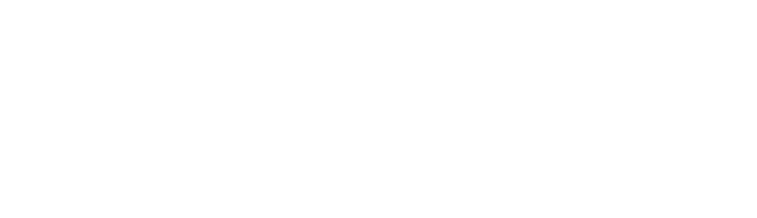
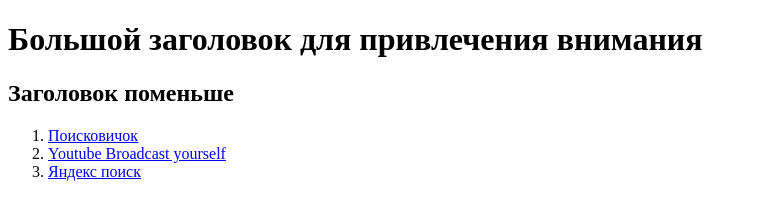
Before and after one commit to Kuplays/task-html, a plain HTML site: page src/index.html in a window 1280 px wide. Shown: the whole page, without its empty margins (0-757 px from the left). Drawn offline with Linux system fonts and the light colour scheme.

Commit message:
Задание по HTML

```diff
--- a/src/index.html
+++ b/src/index.html
@@ -1,7 +1,17 @@
-<!DOCTYPE html>
+<!doctype html>
 <html lang="en">
     <head>
         <title>HTML</title>
     </head>
-    <body></body>
+    <body>
+        <h1>Большой заголовок для привлечения внимания</h1>
+        <h2>Заголовок поменьше</h2>
+        <ol>
+            <li><a href="https://google.com">Поисковичок</a></li>
+            <li>
+                <a href="https://youtube.com">Youtube Broadcast yourself</a>
+            </li>
+            <li><a href="https://yandex.ru">Яндекс поиск</a></li>
+        </ol>
+    </body>
 </html>
```
